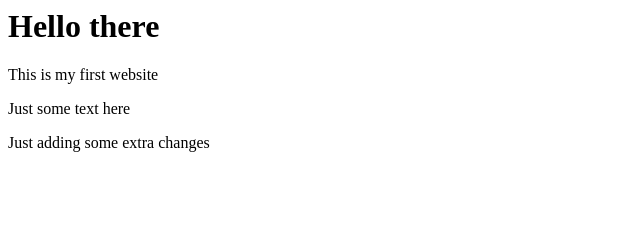
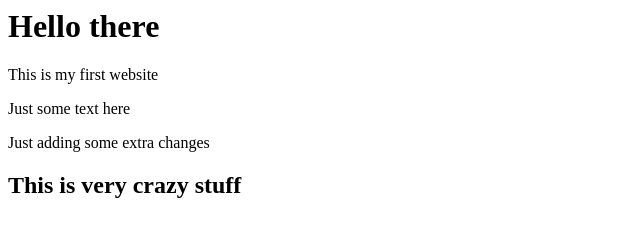
Before and after one commit to basketandrej/intro-to-github, a plain HTML site: page index.html in a window 1280 px wide. Shown: the whole page, without its empty margins (0-640 px from the left). Drawn offline with Linux system fonts and the light colour scheme.

Commit message:
Add a new insane heading

```diff
--- a/index.html
+++ b/index.html
@@ -7,3 +7,6 @@
 <p>Just some text here</p>
 
 <p>Just adding some extra changes<p>
+
+
+<h2>This is very crazy stuff</h2>
```
